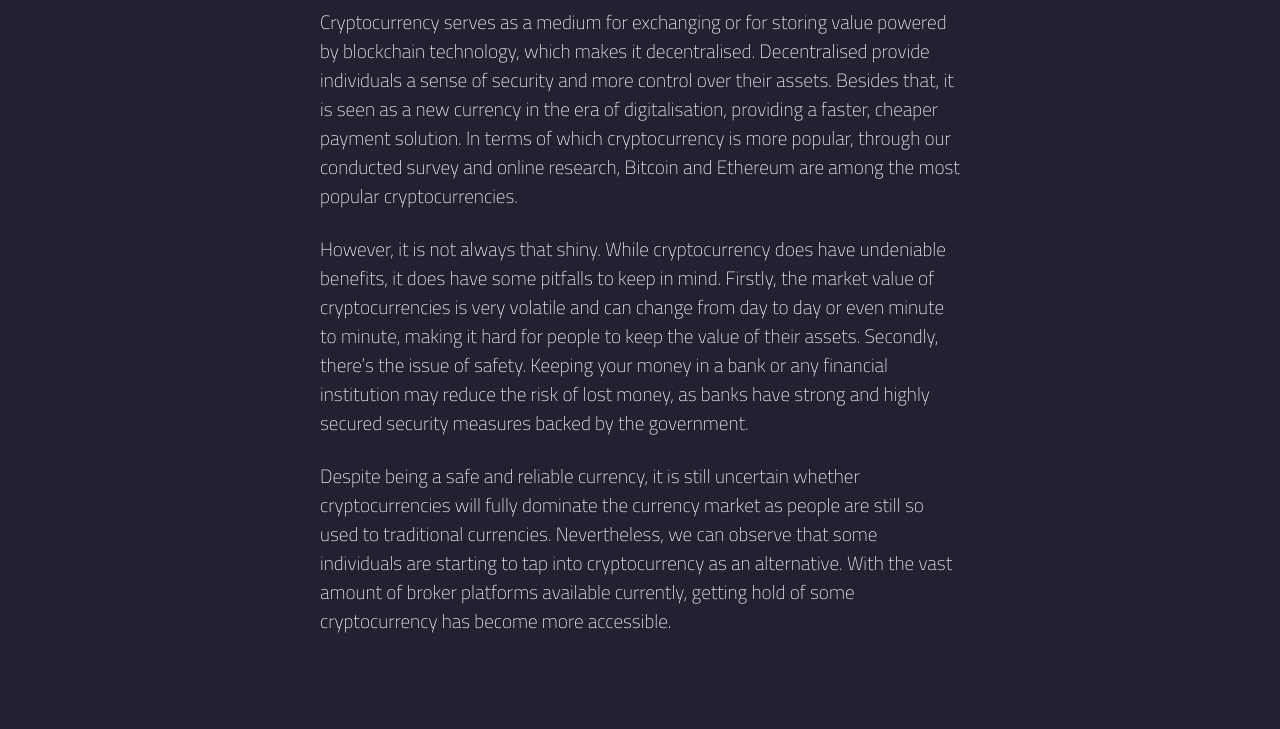
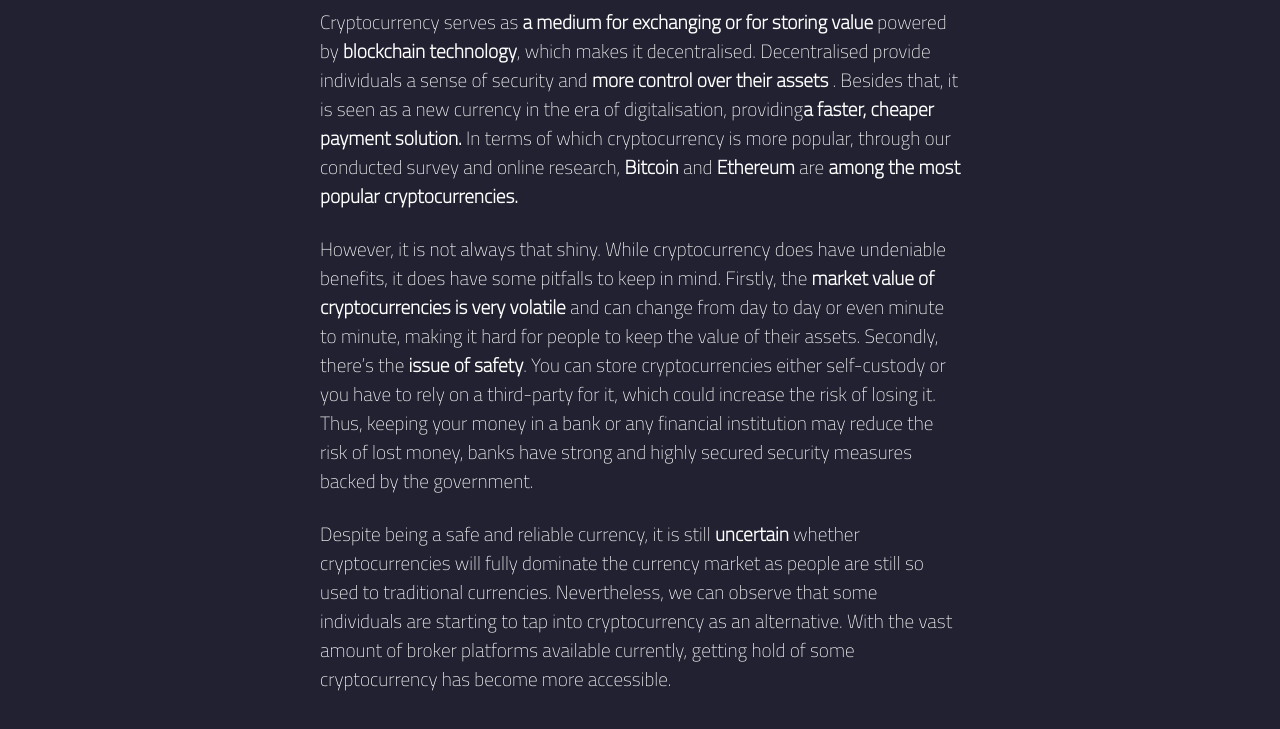
Before and after one commit to brianngzhengyang/mmuproject, a plain HTML site: page results.html in a window 1280 px wide. Shown: the part 121-850 px from the top of the page. Before the commit the page ends 816 px from the top, so only its background shows below. Drawn offline with Linux system fonts and the light colour scheme.

Commit message:
Update results.html

```diff
--- a/results.html
+++ b/results.html
@@ -20,17 +20,19 @@
         <main>
             <div id="results">
                 <h1 class="title">Results Analysis</h1>
-                <p>Cryptocurrency serves as a medium for exchanging or for storing value powered by blockchain technology, which makes it decentralised. Decentralised provide individuals a sense of security and more control over their assets. Besides that, it is seen as a new currency in the era of digitalisation, providing a faster, cheaper payment solution.
-                    In terms of which cryptocurrency is more popular, through our conducted survey and online research, Bitcoin and Ethereum are among the most popular cryptocurrencies.
+                <p>Cryptocurrency serves as <b>a medium for exchanging or for storing value</b> powered by <b>blockchain technology</b>, which makes it decentralised. Decentralised provide individuals a sense of security and <b>more control over their assets</b> . Besides that, it is seen as a new currency in the era of
+                    digitalisation, providing<b>a faster, cheaper payment solution. </b>
+                    In terms of which cryptocurrency is more popular, through our conducted survey and online research, <b>Bitcoin</b> and <b>Ethereum</b> are <b>among the most popular cryptocurrencies.</b>
                 </p>
                 <br>
                 <p>
-                    However, it is not always that shiny. While cryptocurrency does have undeniable benefits, it does have some pitfalls to keep in mind. Firstly, the market value of cryptocurrencies is very volatile and can change from day to day or even minute to minute,
-                     making it hard for people to keep the value of their assets. Secondly, there’s the issue of safety. Keeping your money in a bank or any financial institution may reduce the risk of lost money, as banks have strong and highly secured security measures backed by the government.
+                    However, it is not always that shiny. While cryptocurrency does have undeniable benefits, it does have some pitfalls to keep in mind. Firstly, the <b>market value of cryptocurrencies is very volatile</b> and can change from day to day or even minute to minute,
+                    making it hard for people to keep the value of their assets. Secondly, there’s the <b>issue of safety</b>. You can store cryptocurrencies either self-custody or you have to rely on a third-party for it, which could increase the risk of losing it.
+                    Thus, keeping your money in a bank or any financial institution may reduce the risk of lost money, banks have strong and highly secured security measures backed by the government.
                 </p>
                 <br>
                 <p>
-                    Despite being a safe and reliable currency, it is still uncertain whether cryptocurrencies will fully dominate the currency market as people are still so used to traditional currencies.
+                    Despite being a safe and reliable currency, it is still <b>uncertain</b> whether cryptocurrencies will fully dominate the currency market as people are still so used to traditional currencies.
                     Nevertheless, we can observe that some individuals are starting to tap into cryptocurrency as an alternative. With the vast amount of broker platforms available currently, getting hold of some cryptocurrency has become more accessible.
                 </p>
             </div>
```
